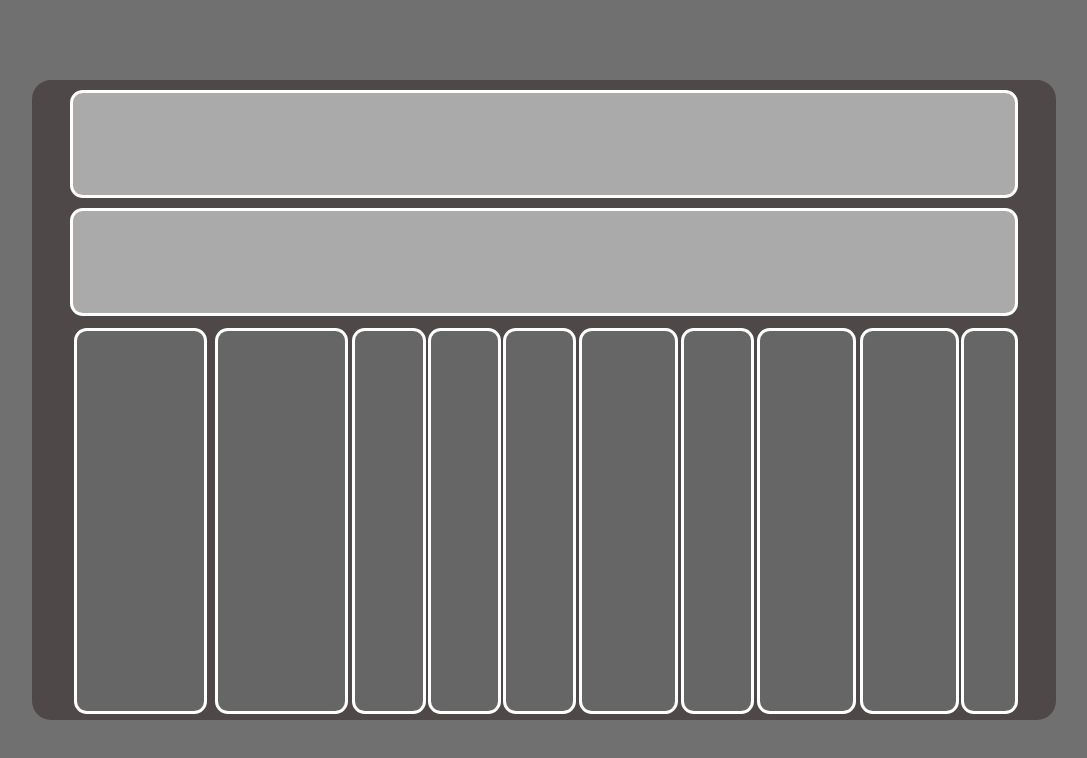
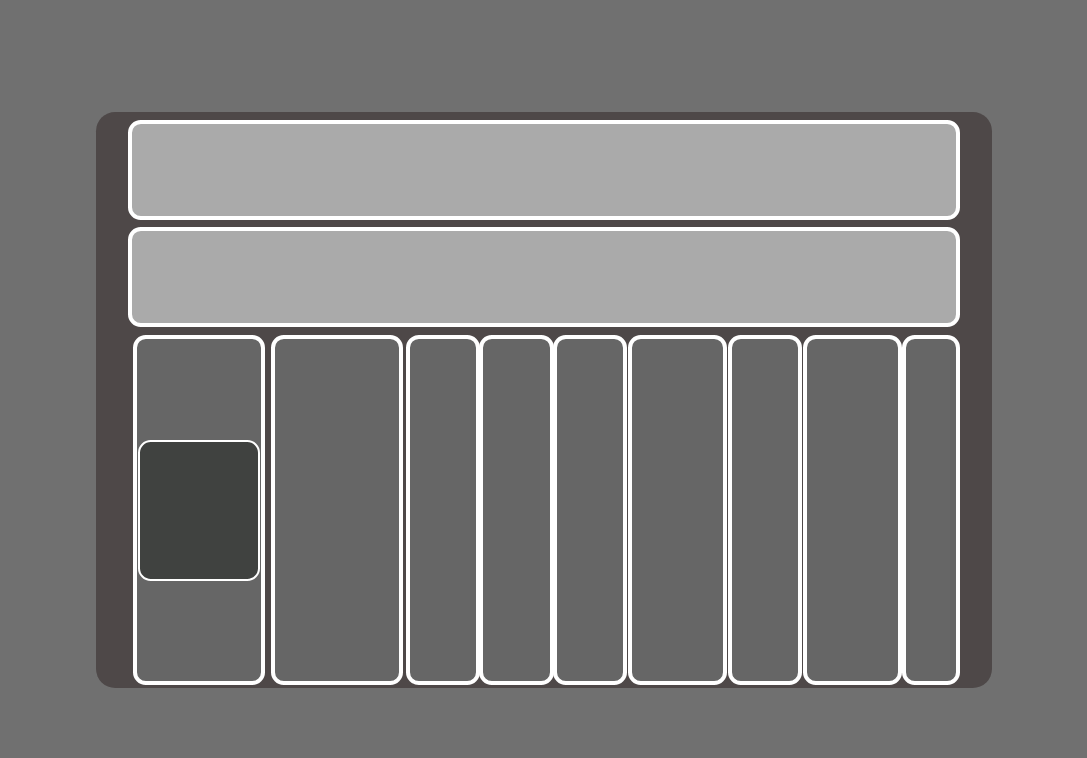
Before and after one commit to Therealajahn/MylarMini, a React (Create React App) app: page / in a window 1280 px wide. Shown: the top 758 px of the page, without its empty margins (96-1183 px from the left). Built offline with nearby package versions, Linux system fonts and the light colour scheme.

Commit message:
began adding name specific features to the main/module plates

```diff
--- a/src/View/MiniModular/MiniModular.js
+++ b/src/View/MiniModular/MiniModular.js
@@ -3,8 +3,8 @@ import Plate from '../Plate/Plate';
 export default function MiniModular() {
 
     let backPlate = {
-        width: '80vw',
-        height: '50vw',
+        width: '70vw',
+        height: '45vw',
         backgroundColor: '#4E4848',
         justifySelf: 'center',
         alignSelf: 'center',
@@ -21,26 +21,32 @@ export default function MiniModular() {
         gridArea: 'main',
         display: 'grid',
         gridTemplateRows: '100%',
-        gridTemplateColumns: '15fr 15fr 8fr 8fr 8fr 11fr 8fr 11fr 11fr 6fr',
+        gridTemplateColumns: '15fr 15fr 8fr 8fr 8fr 11fr 8fr 11fr 6fr',
         width:'92.5%',
         height:'99%',
         justifySelf:'center',
         marginTop:'-.8%',
     }
-    let renderSomePlates = (renderNumber,heightArray) => {
-        let plateArray = [];
-        for(let i = 0; i < renderNumber; i++){
-                plateArray.push(
-                    <Plate
-                        height= {heightArray[i] + '%'}
-                        width='90%'
-                        plateColor='#666666'
-                        key={i}
-                    />
-                )
-        }
-        return plateArray;
-    }
+    let mainPlates = [
+        {height: '100%', name:'rhythm'},
+        {height: '100%', name:'tails'},
+        {height: '100%', name:'kick'},
+        {height: '100%', name:'hat'},
+        {height: '100%', name:'clap'},
+        {height: '100%', name:'pitch'},
+        {height: '100%', name:'chords'},
+        {height: '100%', name:'wave'},
+        {height: '100%', name:'fx'},
+    ]
+    let mainElements = mainPlates.map((plate) => (
+        <Plate
+            name={plate.name}
+            height= {plate.height}
+            width='90%'
+            plateColor='#666666'
+        />
+    ))
+
     return(
         <div style={backPlate}>
             <Plate
@@ -52,9 +58,9 @@ export default function MiniModular() {
             />
 
             <div style={mainPlateWrapper}>
-                {renderSomePlates(10,[100,100,100,100,100,100,100,100,100,100])}
+                {mainElements}
             </div>
         </div>
-            )
+    )
 
 };
--- a/src/View/Plate/Plate.js
+++ b/src/View/Plate/Plate.js
@@ -1,6 +1,30 @@
-export default function Plate({gridArea,plateColor,width,height,alignSelf,marginTop}) {
+export default function Plate({gridArea,plateColor,width,height,alignSelf,marginTop,name}) {
+    function getModule(){
+        switch(name){
+            case 'rhythm':
+                return renderRhythm();
+            break;
+        }
+    }
+    function renderRhythm(){
+        console.log('renderRhythm')
+        return(
+            // Button Frame
+            <div style={{
+                display:'grid',
+                width:'95%',
+                height:'40%',
+                alignSelf:'center',
+                justifySelf:'center',
+                backgroundColor:'#404240',
+                borderRadius:'1vw',
+                border: 'solid .2vw white'
+            }}></div>
+        )
+    }
     return(
         <div style={{
+            display:'grid',
             width:`${width ? width : '92%'}`,
             height:`${height ? height : '80%'}`,
             alignSelf: `${alignSelf ? alignSelf : 'start'}`,
@@ -9,8 +33,9 @@ export default function Plate({gridArea,plateColor,width,height,alignSelf,margin
             marginTop: marginTop,
             backgroundColor: `${plateColor ? plateColor : '#aaaaaa'}`,
             borderRadius: '1vw',
-            border: 'solid 3px white'
+            border: 'solid .38vw white'
         }}>
+            {getModule()}
         </div>
     );
 }
```
Also changed, not shown: src/View/Button/Button.js (added).
